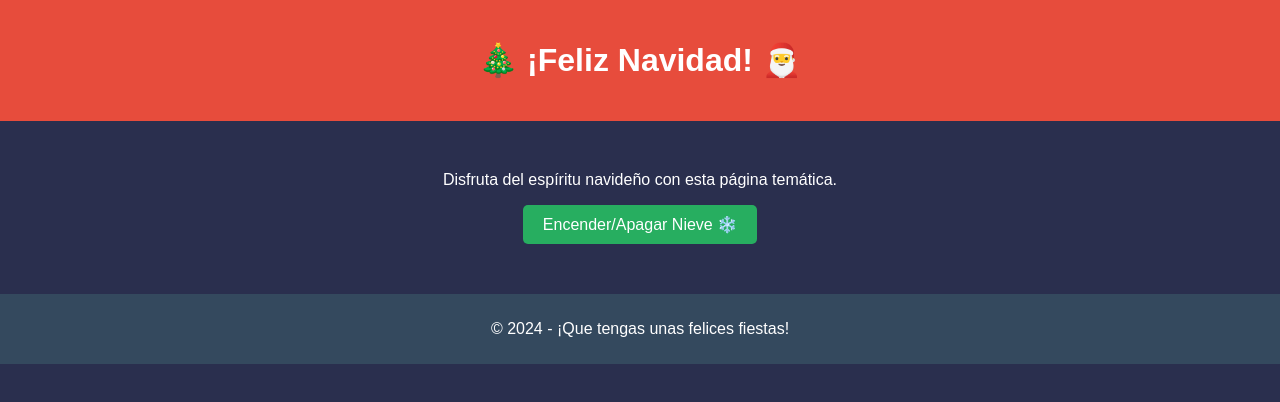
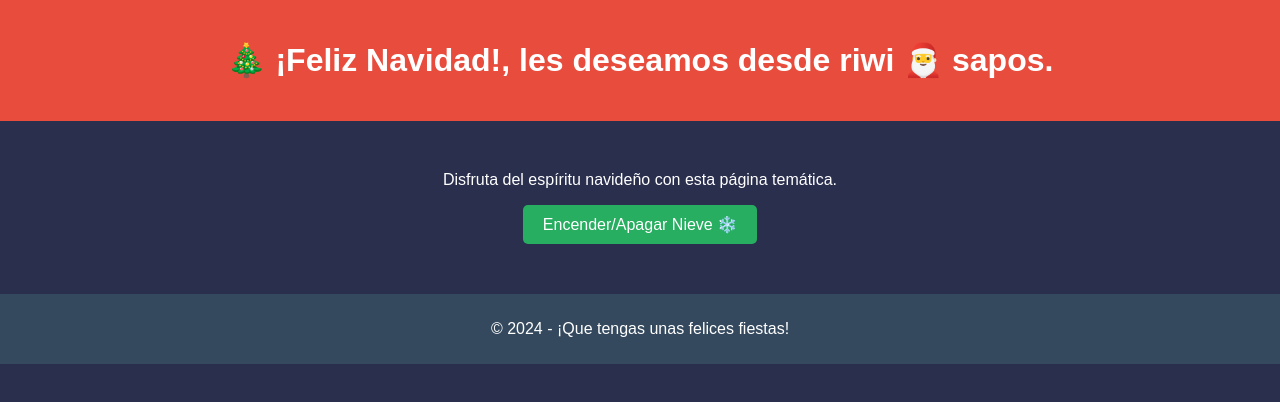
Before and after one commit to JEscobar07/web-page, a plain HTML site: page index.html in a window 1280 px wide. Drawn offline with Linux system fonts and the light colour scheme.

Commit message:
Fix: Modified changes

```diff
--- a/index.html
+++ b/index.html
@@ -8,7 +8,7 @@
 </head>
 <body>
     <header class="header">
-        <h1>🎄 ¡Feliz Navidad! 🎅</h1>
+        <h1>🎄 ¡Feliz Navidad!, les deseamos desde riwi  🎅 sapos.</h1>
     </header>
     <main class="main">
         <p>Disfruta del espíritu navideño con esta página temática.</p>
```
